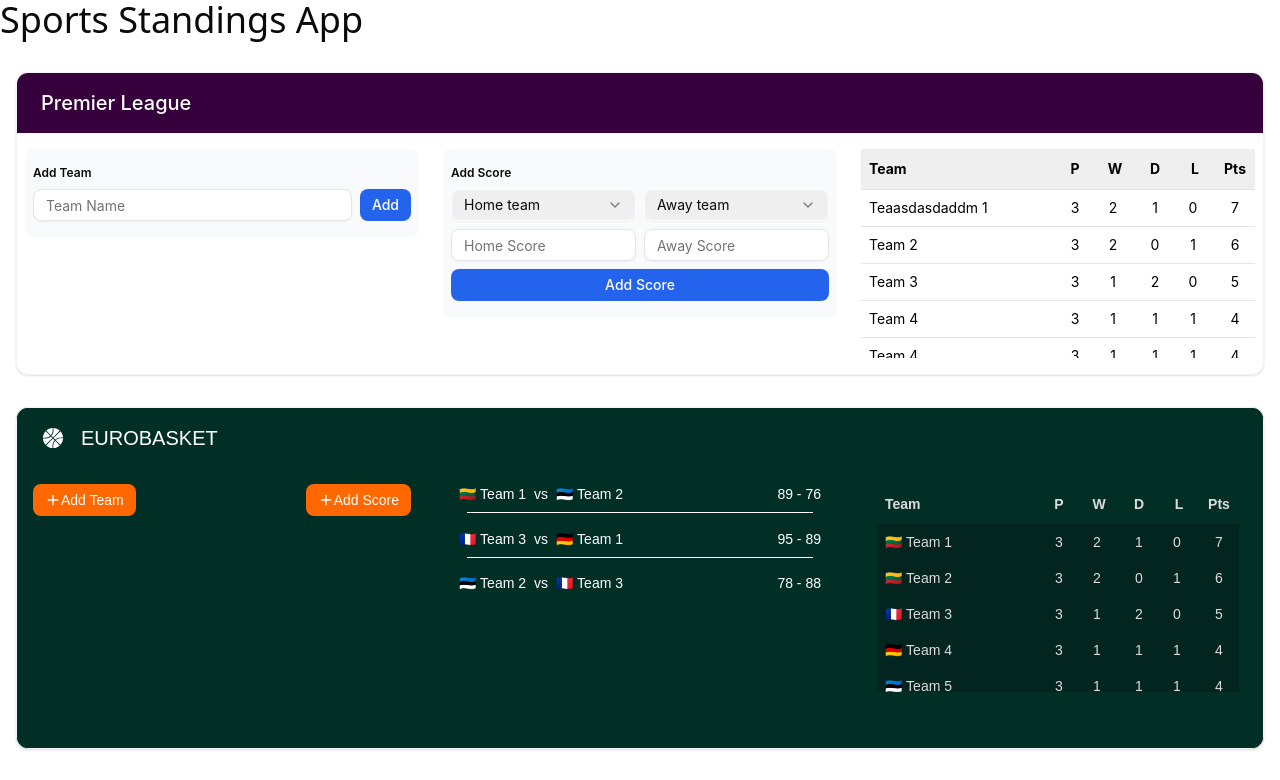
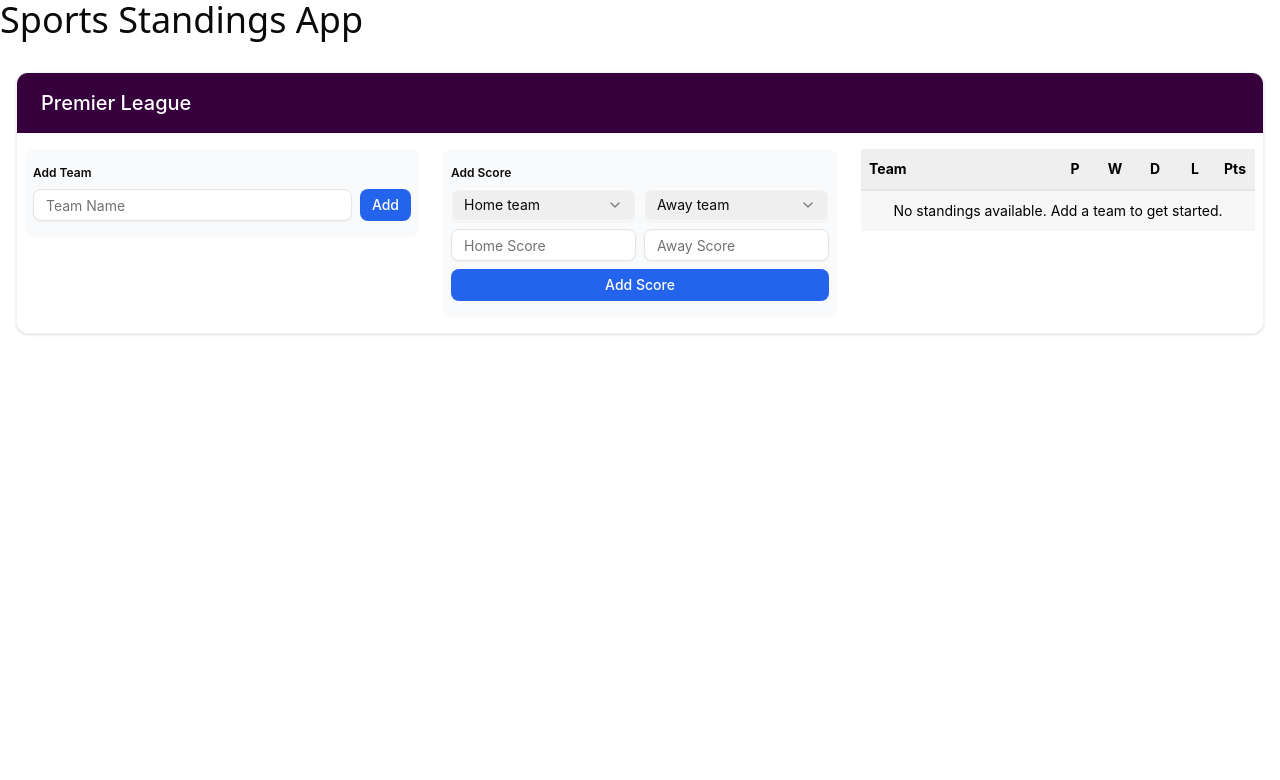
Before and after one commit to ImantasPrecas/sports-standings-app, a React (Vite) app: page / in a window 1280 px wide. Shown: the top 780 px of the page. Built offline with nearby package versions, Linux system fonts and the light colour scheme.

Commit message:
add Zustand for state management and implement Premier League add team logic

```diff
--- a/package.json
+++ b/package.json
@@ -18,11 +18,13 @@
     "class-variance-authority": "^0.7.1",
     "clsx": "^2.1.1",
     "gh-pages": "^6.3.0",
+    "immer": "^10.1.1",
     "lucide-react": "^0.542.0",
     "react": "^19.1.1",
     "react-dom": "^19.1.1",
     "tailwind-merge": "^3.3.1",
-    "tailwindcss": "^4.1.12"
+    "tailwindcss": "^4.1.12",
+    "zustand": "^5.0.8"
   },
   "devDependencies": {
     "@eslint/js": "^9.33.0",
--- a/src/App.tsx
+++ b/src/App.tsx
@@ -1,6 +1,6 @@
-import { EurobasketComponent } from './components/EurobasketComponent'
+// import { EurobasketComponent } from './components/EurobasketComponent'
 import { PremierLeagueComponent } from './components/PremierLeagueComponent'
-import { WimbledonComponent } from './components/WimbledonComponent'
+// import { WimbledonComponent } from './components/WimbledonComponent'
 
 function App() {
   return (
@@ -10,8 +10,8 @@
           <h1 className='text-4xl'>Sports Standings App</h1>
         </header>
         <PremierLeagueComponent />
-        <EurobasketComponent />
-        <WimbledonComponent />
+        {/* <EurobasketComponent />
+        <WimbledonComponent /> */}
       </main>
     </>
   )
--- a/src/components/PremierLeagueComponent.tsx
+++ b/src/components/PremierLeagueComponent.tsx
@@ -6,37 +6,21 @@
 import { SelectEntity } from '@/components/ui/SelectEntity'
 import { Button } from './ui/Button'
 import { StandingsTable } from './ui/StandingsTable'
-
-const teams = [
-  { name: 'Team 1', value: 'team1' },
-  { name: 'Team 2', value: 'team2' },
-  { name: 'Team 3', value: 'team3' },
-]
-
-const tableData = {
-  tableHeader: [
-    { title: 'Team', key: 'name' },
-    { title: 'P', key: 'matches' },
-    { title: 'W', key: 'won' },
-    { title: 'D', key: 'drawn' },
-    { title: 'L', key: 'lost' },
-    { title: 'Pts', key: 'points' },
-  ],
-  standings: [
-    { name: 'Teaasdasdaddm 1', matches: 3, won: 2, drawn: 1, lost: 0, points: 7 },
-    { name: 'Team 2', matches: 3, won: 2, drawn: 0, lost: 1, points: 6 },
-    { name: 'Team 3', matches: 3, won: 1, drawn: 2, lost: 0, points: 5 },
-    { name: 'Team 4', matches: 3, won: 1, drawn: 1, lost: 1, points: 4 },
-    { name: 'Team 4', matches: 3, won: 1, drawn: 1, lost: 1, points: 4 },
-    { name: 'Team 4', matches: 3, won: 1, drawn: 1, lost: 1, points: 4 },
-    { name: 'Team 4', matches: 3, won: 1, drawn: 1, lost: 1, points: 4 },
-    { name: 'Team 4', matches: 3, won: 1, drawn: 1, lost: 1, points: 4 },
-    { name: 'Team 4', matches: 3, won: 1, drawn: 1, lost: 1, points: 4 },
-    { name: 'Team 4', matches: 3, won: 1, drawn: 1, lost: 1, points: 4 },
-  ],
-}
+import useAppStore from '@/store/appStore'
+import { useState } from 'react'
 
 export const PremierLeagueComponent = () => {
+  const { getTeamsList, addTeam, getStandingsTable } = useAppStore()
+  const [newTeamName, setNewTeamName] = useState('')
+
+  const standingsTable = getStandingsTable()
+  const teamsArray = getTeamsList()
+
+  const handleSubmitNewTeam = () => {
+    addTeam(newTeamName)
+    setNewTeamName('')
+  }
+
   return (
     <SectionWrapper className='theme-design-1'>
       <Card>
@@ -49,8 +33,20 @@
             <div className='w-full rounded-md bg-card-muted px-2 py-4'>
               <p className='text-xs mb-2 font-semibold'>Add Team</p>
               <div className='flex gap-2'>
-                <Input id='team-name' inputSize='sm' placeholder='Team Name' />
-                <Button variant='secondary' size='sm' className='w-auto'>
+                <Input
+                  onChange={(e) => setNewTeamName(e.target.value)}
+                  value={newTeamName}
+                  id='team-name'
+                  inputSize='sm'
+                  placeholder='Team Name'
+                />
+                <Button
+                  type='submit'
+                  variant='secondary'
+                  size='sm'
+                  className='w-auto'
+                  onClick={handleSubmitNewTeam}
+                >
                   Add
                 </Button>
               </div>
@@ -67,12 +63,20 @@
                 <div className='flex gap-2'>
                   {/* HOME TEAM */}
                   <div className='w-full'>
-                    <SelectEntity size='sm' placeholder='Home team' options={teams} />
+                    <SelectEntity
+                      size='sm'
+                      placeholder='Home team'
+                      options={teamsArray}
+                    />
                   </div>
 
                   {/* AWAY TEAM */}
                   <div className='w-full'>
-                    <SelectEntity size='sm' placeholder='Away team' options={teams} />
+                    <SelectEntity
+                      size='sm'
+                      placeholder='Away team'
+                      options={teamsArray}
+                    />
                   </div>
                 </div>
 
@@ -110,7 +114,7 @@
 
           {/* STANDINGS TABLE */}
           <div className='col-span-2 mx-2 mb-4'>
-            <StandingsTable tableData={tableData} />
+            <StandingsTable tableData={standingsTable} />
           </div>
         </div>
       </Card>
--- a/src/components/ui/SelectEntity.tsx
+++ b/src/components/ui/SelectEntity.tsx
@@ -7,7 +7,7 @@
 }: {
   size: 'sm' | 'default' | 'lg'
   placeholder: string
-  options: { name: string; value: string }[]
+  options: { id: string; name: string }[]
 }) => {
   return (
     <Select>
@@ -17,8 +17,8 @@
       <SelectContent>
         {options.map((option) => (
           <SelectItem
-            key={option.value}
-            value={option.value}
+            key={option.id}
+            value={option.id}
             className='p-2 hover:bg-gray-100 cursor-pointer'
           >
             {option.name}
--- a/src/components/ui/StandingsTable.tsx
+++ b/src/components/ui/StandingsTable.tsx
@@ -1,5 +1,13 @@
 import type { JSX } from 'react'
-import { Table, TableBody, TableCell, TableHead, TableHeader, TableRow } from './Table'
+import {
+  Table,
+  TableBody,
+  TableCell,
+  TableFooter,
+  TableHead,
+  TableHeader,
+  TableRow,
+} from './Table'
 
 interface StandingsTableProps {
   tableData: {
@@ -40,6 +48,7 @@
             ))}
         </TableRow>
       </TableHeader>
+      {tableData.standings.length !== 0 && (
         <TableBody className='w-full max-h-42 overflow-y-auto block'>
           {tableData.standings.map((team) => (
             <TableRow
@@ -76,6 +85,19 @@
             </TableRow>
           ))}
         </TableBody>
+      )}
+
+      {tableData.standings.length === 0 && (
+        <TableFooter>
+          <TableRow className='my-4'>
+            <TableHead>
+              <p className='text-sm font-normal text-center'>
+                No standings available. Add a team to get started.
+              </p>
+            </TableHead>
+          </TableRow>
+        </TableFooter>
+      )}
     </Table>
   )
 }
--- a/src/components/ui/Table.tsx
+++ b/src/components/ui/Table.tsx
@@ -71,3 +71,13 @@
     />
   )
 }
+
+export const TableFooter = ({ className, ...props }: React.ComponentProps<'tfoot'>) => {
+  return (
+    <tfoot
+      data-slot='table-footer'
+      className={cn('bg-muted/50 border-t font-medium [&>tr]:last:border-b-0', className)}
+      {...props}
+    />
+  )
+}
--- /dev/null
+++ b/src/store/appStore.tsx
@@ -0,0 +1,13 @@
+import { create } from 'zustand'
+import { immer } from 'zustand/middleware/immer'
+import { createPremierLeagueSlice, type IPremierLeagueSlice } from './premierLeagueSlice'
+
+export type StoreType = IPremierLeagueSlice
+
+const useAppStore = create<IPremierLeagueSlice>()(
+  immer((...a) => ({
+    ...createPremierLeagueSlice(...a),
+  }))
+)
+
+export default useAppStore
--- /dev/null
+++ b/src/store/premierLeagueSlice.tsx
@@ -0,0 +1,79 @@
+import type { StateCreator } from 'zustand'
+import type { StoreType } from './appStore'
+
+interface Team {
+  id: string
+  name: string
+}
+
+export interface IPremierLeagueSlice {
+  teams: Record<string, Team>
+  standings: Record<string, IStandingEntry>
+  addTeam: (name: string) => void
+  getTeamsList: () => { id: string; name: string }[]
+  getStandingsTable: () => IStandingsTable
+}
+
+export interface IStandingEntry {
+  teamId: string
+  name: string
+  matches: number
+  won: number
+  drawn: number
+  lost: number
+  points: number
+}
+
+export interface IStandingsTable {
+  tableHeader: { title: string; key: string }[]
+  standings: IStandingEntry[]
+}
+
+export const createPremierLeagueSlice: StateCreator<
+  StoreType,
+  [],
+  [],
+  IPremierLeagueSlice
+> = (set, get) => ({
+  teams: { arsenal: { id: 'arsenal', name: 'Arsenal' } },
+  standings: {},
+  addTeam: (name: string) => {
+    const id = crypto.randomUUID()
+    set((state) => ({
+      teams: {
+        ...state.teams,
+        [id]: { id, name },
+      },
+      standings: {
+        ...state.standings,
+        [id]: {
+          teamId: id,
+          name,
+          matches: 0,
+          won: 0,
+          drawn: 0,
+          lost: 0,
+          points: 0,
+        },
+      },
+    }))
+  },
+  getTeamsList: () => {
+    const { teams } = get()
+    return Object.entries(teams).map(([id, team]) => ({ id, name: team.name }))
+  },
+  getStandingsTable: () => {
+    const standings = Object.values(get().standings)
+    return {
+      tableHeader: [
+        { title: 'Team', key: 'name' },
+        { title: 'P', key: 'matches' },
+        { title: 'W', key: 'won' },
+        { title: 'D', key: 'drawn' },
+        { title: 'L', key: 'lost' },
+        { title: 'Pts', key: 'points' },
+      ],
+      standings,
+    }
+  }
+})
```
Also changed, not shown: 1 other file (tests, documents, lock files or other folders). Lines whose indentation alone changed are shown as unchanged.
